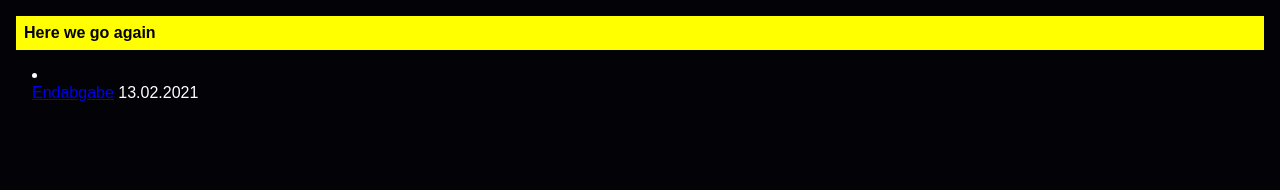
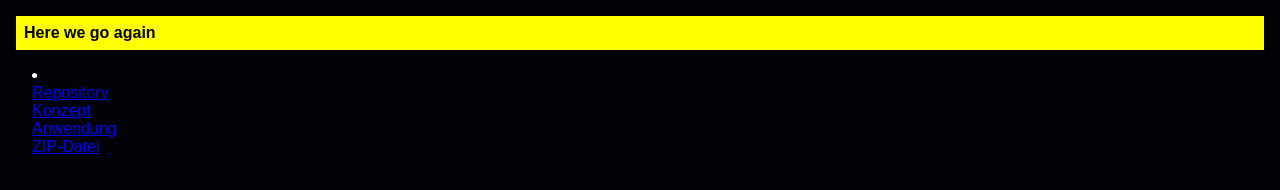
Before and after one commit to RueJohannes/EIA2-2020-2021, a plain HTML site: page Steckbrief/steckbrief.htm in a window 1280 px wide. Drawn offline with Linux system fonts and the light colour scheme.

Commit message:
Update steckbrief.htm

```diff
--- a/Steckbrief/steckbrief.htm
+++ b/Steckbrief/steckbrief.htm
@@ -42,7 +42,10 @@
 	<!-- Hier die Links zu den gelösten Aufgaben einstellen, aktuelle oben, alte stehen lassen! Format: Aufgabenbezeichnung, Datum -->
 	<h1>Here we go again</h1>
 	<li>
-		<ul><a target="_blank" href="https://ruejohannes.github.io/EIA-2020-2021-Endabgabe/Index.html">Endabgabe</a> 13.02.2021</ul>
+		<ul><a target="_blank" href="https://github.com/RueJohannes/EIA-2020-2021-Endabgabe">Repository</a></ul>
+		<ul><a target="_blank" href="https://ruejohannes.github.io/EIA-2020-2021-Endabgabe/EIA2_Endabgabe_Designdokument_Johannes_Ruemenapp.pdf">Konzept</a></ul>
+		<ul><a target="_blank" href="https://ruejohannes.github.io/EIA-2020-2021-Endabgabe/Index.html">Anwendung</a></ul>
+		<ul><a target="_blank" href="https://github.com/RueJohannes/EIA-2020-2021-Endabgabe/blob/master/EIA-2020-2021-Endabgabe.zip">ZIP-Datei</a></ul>
 	</li>
 </body>
 
```
